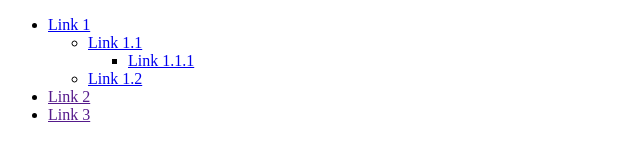
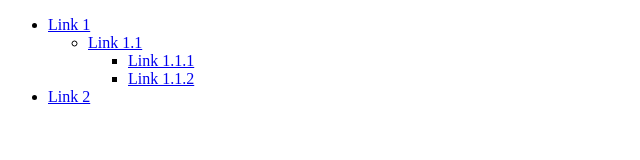
Before and after one commit to Inna-ID/HTP-JS, a plain HTML site: page ClassWork/class 5/index.html in a window 1280 px wide. Shown: the whole page, without its empty margins (0-640 px from the left). Drawn offline with Linux system fonts and the light colour scheme.

Commit message:
recursion menu is done

```diff
--- a/ClassWork/class 5/index.html
+++ b/ClassWork/class 5/index.html
@@ -4,15 +4,13 @@
 	<meta charset="UTF-8">
 	<title>Class work 5</title>
 	<style>
-
 		a {
 			display: block;
-
 		}
 	</style>
 </head>
 <body>
-	<ul class="menu">
+<!-- 	<ul class="menu">
 		<li><a href="#">Link 1</a>
 			<ul class="sub">
 				<li><a href="#">Link 1.1</a>
@@ -25,7 +23,7 @@
 		</li>
 		<li><a href="">Link 2</a></li>
 		<li><a href="">Link 3</a></li>
-	</ul>
+	</ul> -->
 
 	<script src="script.js"></script>
 </body>
--- a/ClassWork/class 5/script.js
+++ b/ClassWork/class 5/script.js
@@ -31,21 +31,13 @@ function createMenu(menuObj) {
 		ul.appendChild(li);
 
 		var sub;
-
 		if(key.submenu != undefined) {
 			sub = createMenu(key.submenu);
 			console.log(sub);
-
+			li.appendChild(sub);
 		}
-		li.appendChild(sub);
-
 	}
 	return ul;
+}
 
-
-}
 document.querySelector('body').appendChild(createMenu(menuObj));
-
-
-//createMenu(menuObj);
-//HW 30
```
